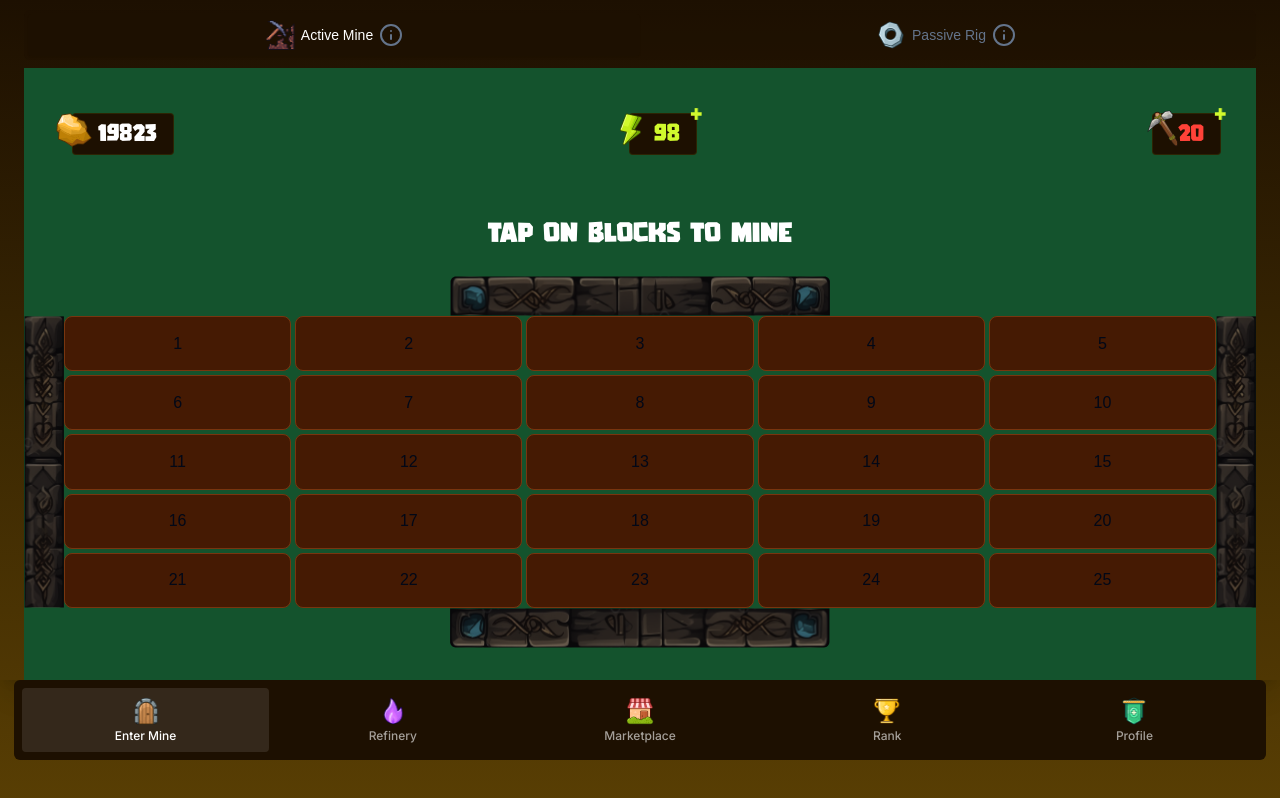
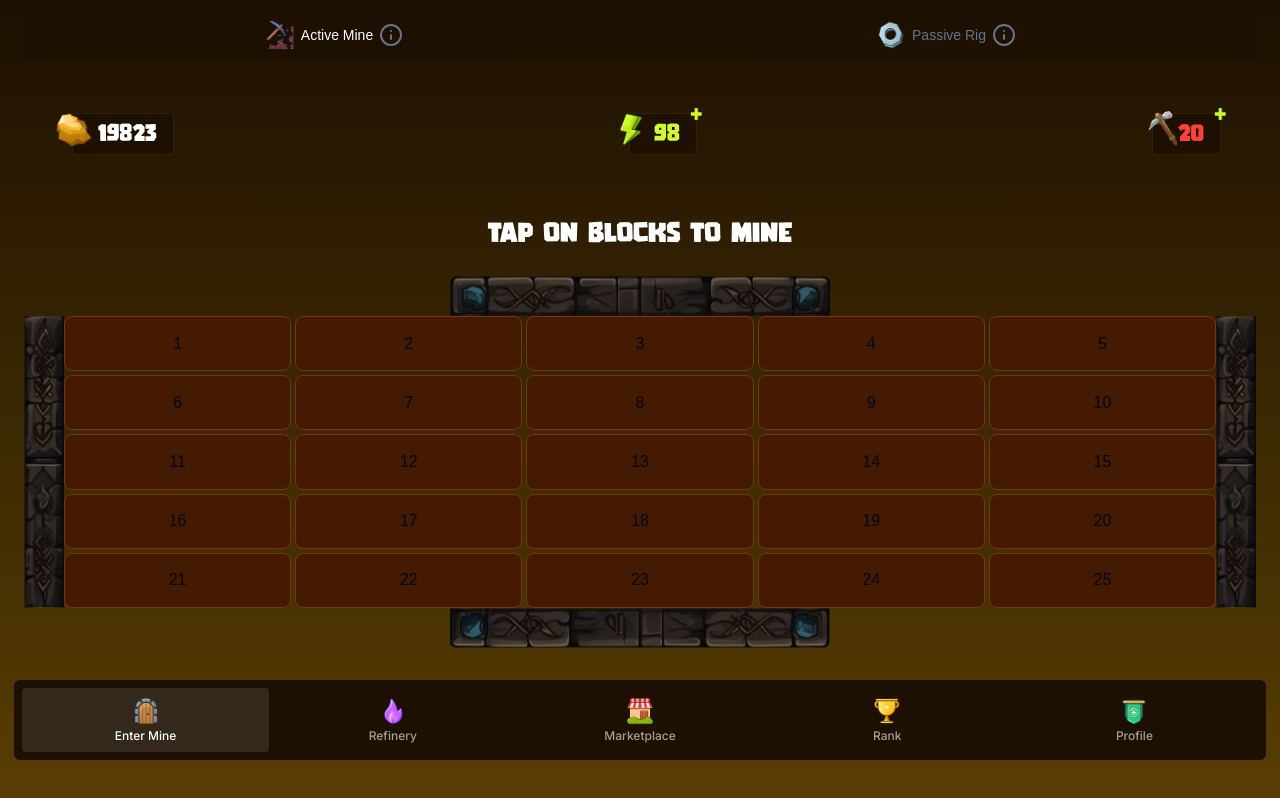
Before and after one commit to iampapagray/greed-miner-alpha, a React (Vite) app: page /#/ in a window 1280 px wide. Built offline with nearby package versions, Linux system fonts and the light colour scheme; what @tonconnect/ui-react would draw is missing.

Commit message:
nav bug try 4.5

```diff
--- a/src/App.tsx
+++ b/src/App.tsx
@@ -5,7 +5,7 @@
 function App() {
   return (
     <div className="flex flex-col h-screen bg-gradient-to-b from-[#1D1001] via-[#936C06] to-[#936C06] bg-[length:100%_400%] bg-[position:0%_0%] overflow-hidden">
-      <div className="flex flex-col px-[14px] flex-1 w-full  shadow-xl">
+      <div className="flex flex-col px-[14px] flex-1 w-full">
         <Outlet />
       </div>
       <NavigationBar />
--- a/src/views/Mine.tsx
+++ b/src/views/Mine.tsx
@@ -46,7 +46,7 @@
         </TabsList>
         <TabsContent
           value="active"
-          className="w-full h-full flex justify-center items-center bg-green-900"
+          className="w-full h-full flex justify-center items-center "
         >
           <div className="flex h-full flex-col w-full justify-content items-center">
             <Spacer className="h-[2.8125rem]" />
```
